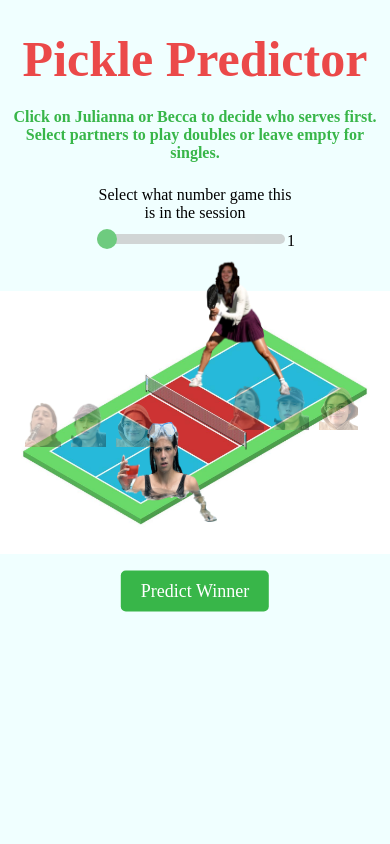
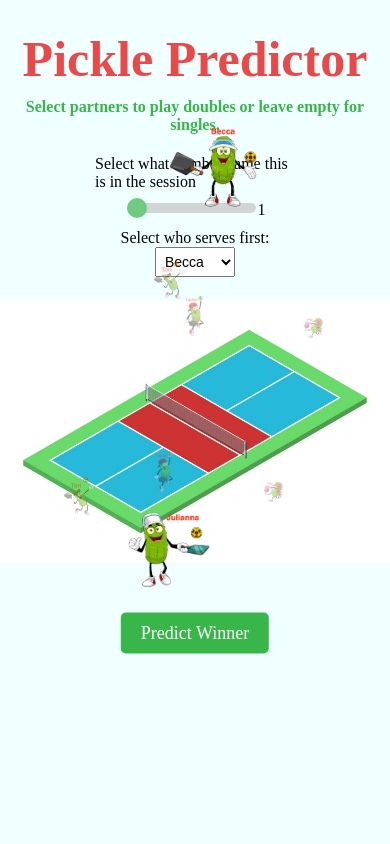
Before and after one commit to juliannaharwood/pickleball-app, a Flask app: page /pickleball-predictor in a window 390 px wide. Run offline with Flask 3, Linux system fonts and the light colour scheme; some libraries are stand-ins or nearby versions; some web fonts are replaced.

Commit message:
change to pickles, add dropdown menu for serve, clean up code

```diff
--- a/static/flask_style.css
+++ b/static/flask_style.css
@@ -75,43 +79,80 @@ p {
     position: relative; /* Set position to relative */
 }
 
+/* Players */
+
 #becca {
   height: 150px;
-  width: 150px;
+  /* width: 150px; */
   position: absolute; /* Position the image absolutely */
   top: 15%; /* Align to the top */
   right: 30%; /* Align to the right */
 }
 
-#becca-serve {
-  height: 30px;
-  width: 30px;
+#julianna {
+  height: 175px;
+  /* width: 100px; */
   position: absolute; /* Position the image absolutely */
-  top: 18%; /* Align to the top */
-  right: 38%; /* Align to the right */
+  top: 60%; /* Align to the top */
+  left: 28%; /* Align to the right */
 }
 
-#julianna {
-  height: 100px;
-  width: 100px;
-  position: absolute; /* Position the image absolutely */
-  top: 65%; /* Align to the top */
-  left: 30%; /* Align to the right */
+/* Partners */
+
+#taylor_julianna {
+  height: 120px;
+  top: 0; /* Top image */
+  left: 50%; /* Center horizontally */
+  transform: translateX(-50%); /* Center the image */
 }
 
-#julianna-serve {
-  height: 30px;
-  width: 30px;
-  position: absolute; /* Position the image absolutely */
-  top: 70%; /* Align to the top */
-  left: 35%; /* Align to the right */
+#tori_julianna {
+  height: 120px;
+  bottom: 0; /* Bottom image */
+  left: 0; /* Align to the left */
+}
+
+#alex_julianna {
+  height: 90px;
+  bottom: 20%; /* Bottom image */
+  right: -15%; /* Align to the right */
+}
+
+#taylor_becca {
+  height: 120px;
+  top: 50%; /* Top image */
+  left: 25%; /* Center horizontally */
+  transform: translateX(-50%); /* Center the image */
+}
+
+#tori_becca {
+  height: 120px;
+  bottom: 30%; /* Bottom image */
+  left: 5%; /* Align to the left */
+}
+
+#alex_becca {
+  height: 90px;
+  bottom: -20%; /* Bottom image */
+  right: 5%; /* Align to the right */
+}
+
+.triangle-layout {
+  position: relative; /* Set position to relative for absolute positioning of children */
+  width: 200px; /* Adjust width as needed */
+  height: 200px; /* Adjust height as needed */
+  margin: 0 auto; /* Center the triangle layout */
+}
+
+.triangle-layout img {
+  position: absolute; /* Position images absolutely */
 }
 
 #becca-partners {
   display: flex;
   position: absolute; /* Position the image absolutely */
-  top: 33%; /* Align to the top */
-  right: 18%; /* Align to the right */
+  top: 30%; /* Align to the top */
+  right: 13%; /* Align to the right */
   height: 75px;
   /* justify-content: space-between; */
 }
@@ -174,7 +217,16 @@ p {
   opacity: 1;
 }
 
+/* Server select styling */
+#server-select {
+  width: 80px; /* Adjust width as needed */
+  height: 30px; /* Adjust height as needed */
+  font-size: 14px; /* Adjust font size for better visibility */
+  padding: 5px; /* Add some padding for better aesthetics */
+}
+
 /* Predict Winner button styling */
+
 .predict-button {
   margin: 0;
   position: absolute;
@@ -246,16 +302,13 @@ p {
   cursor: pointer;
 }
 
-/* Add a CSS class for the button when it's clicked */
-.button-clicked {
-  transform: translateY(3px); /* Adjust the amount of indentation */
-}
+
 
 /* Adjustments for mobile responsiveness */
 @media only screen and (max-width: 768px) {
-  body {
-      align-items: flex-start; /* Align items to the start of the flex container */
-  }
+  /* body { */
+      /* align-items: flex-start; Align items to the start of the flex container */
+  /* } */
 
   #side-image-left,
   #side-image-right {
@@ -276,63 +329,90 @@ p {
       width: 100%; /* Adjust container width to full width */
       background-size: contain;
       background-repeat: no-repeat;
-      background-position: center;
+      background-position: center 300px; /* Move image down by 100px */
       background-color: azure;
+      display: flex;
+      flex-direction: column; /* Stack children vertically */
+      align-items: center; /* Center all children horizontally */
+      gap: 0px; /* Add space between each child */
   }
 
   .input-wrapper {
-    margin-top: 40px;
-    margin-left: 0px;
-    text-align: center;
-    align-items: center;
-    position: absolute;
-    left: 50%;
-    -ms-transform: translate(-50%, -50%);
-    transform: translate(-50%, -50%);
+    display: flex; /* Flexbox layout */
+    flex-direction: column; /* Stack children vertically */
+    align-items: center; /* Center contents horizontally */
+    justify-content: center; /* Center contents vertically if needed */
     width: 200px;
+    margin: 5px auto;
   }
 
   #start-instructions {
     text-align: center;
-    margin-top: 20px;
+    margin-top: 10px;
     margin-left: 0px;
     margin-right: 0px;
   }
 
+  /* Players */
+
   #becca {
-    top: 30%; /* Align to the top */
-    right: 20%; /* Align to the right */
+    height: 90px;
+    /* width: 150px; */
+    /* position: absolute; Position the image absolutely */
+    /* top: 15%; Align to the top */
+    /* right: 30%; Align to the right */
   }
 
   #julianna {
-    top: 50%; /* Align to the top */
-    left: 30%; /* Align to the right */
+    height: 90px;
+    /* width: 100px; */
+    /* position: absolute; Position the image absolutely */
+    /* top: 60%; Align to the top */
+    /* left: 28%; Align to the right */
   }
 
-  #becca-partners {
-    top: 45%; /* Align to the top */
-    right: 7%; /* Align to the right */
-    height: 55px;
+  /* Partners */
+
+  #taylor_julianna {
+    height: 40px;
+    /* top: 0; Top image */
+    /* left: 50%; Center horizontally */
+    /* transform: translateX(-50%); Center the image */
   }
 
-  #julianna-partners {
-    top: 47%; /* Align to the top */
-    left: 5%; /* Align to the right */
-    height: 55px;
+  #tori_julianna {
+    height: 40px;
+    /* bottom: 0; Bottom image */
+    /* left: 0; Align to the left */
   }
 
-  #becca-serve {
-    top: 35%; /* Align to the top */
-    right: 35%; /* Align to the right */
+  #alex_julianna {
+    height: 20px;
+    /* bottom: 20%; Bottom image */
+    /* right: -15%; Align to the right */
   }
 
-  #julianna-serve {
-    top: 55%; /* Align to the top */
-    left: 33%; /* Align to the right */
+  #taylor_becca {
+    height: 40px;
+    /* top: 50%; /* Top image */
+    /* left: 25%; Center horizontally */
+    /* transform: translateX(-50%); Center the image */ */
+  }
+
+  #tori_becca {
+    height: 40px;
+    /* bottom: 30%; Bottom image */
+    /* left: 5%; Align to the left */
+  }
+
+  #alex_becca {
+    height: 20px;
+    /* bottom: -20%; Bottom image */
+    /* right: 5%; Align to the right */
   }
 
   .predict-button {
-    top: 70%;
+    top: 75%;
     left: 50%;
   }
 
--- a/templates/main.html
+++ b/templates/main.html
@@ -5,8 +5,6 @@
 
         <meta charset="UTF-8">
         <meta name="viewport" content="width=device-width, initial-scale=1.0">
-
-
 
         <title>Pickle Predictor</title>
         <link rel="stylesheet" href="{{ url_for('static', filename='flask_style.css') }}">
@@ -26,7 +24,7 @@
         <div class="container">
             <h1>Pickle Predictor</h1>
             <!-- <p id="sub-heading">Make selections below and see who will win!</p> -->
-            <p id="start-instructions">Click on Julianna or Becca to decide who serves first.<br>Select partners to play doubles or leave empty for singles.</p>
+            <p id="start-instructions">Select partners to play doubles or leave empty for singles.</p>
 
             <div class="input-wrapper">
                 <label for="game-session-num">Select what number game this is in the session</label>
@@ -36,26 +34,34 @@
                 </div>
             </div>
 
+            <div class="input-wrapper">
+                <label for="server-select">Select who serves first:</label>
+                <select id="server-select">
+                    <option value="becca">Becca</option>
+                    <option value="julianna">Julianna</option>
+                </select>
+            </div>
+
             <div class="predict-button">
                 <button id="predict" onclick="predict()">Predict Winner</button>
             </div>
 
-            <img id="becca" src="static/images/becca4.png"/>
-            <img id="julianna" src="static/images/julianna.png"/>
+            <img id="becca" src="static/images/becca4.png" class="player"/>
+            <img id="julianna" src="static/images/julianna.png" class="player"/>
 
             <img id="becca-serve" src="static/images/pickleball-small.png" style="display: none;">
             <img id="julianna-serve" src="static/images/pickleball-small.png" style="display: none;">
 
-            <div id="becca-partners">
-                <img src="static/images/tori.png" id="tori" class="light-up"/>
-                <img src="static/images/alex.png" id="alex" class="light-up"/>
-                <img src="static/images/taylor2.png" id="taylor" class="light-up"/>
+            <div id="becca-partners" class="triangle-layout">
+                <img src="static/images/tori.png" id="tori_becca" class="player light-up"/>
+                <img src="static/images/alex.png" id="alex_becca" class="player light-up"/>
+                <img src="static/images/taylor2.png" id="taylor_becca" class="player light-up"/>
             </div>
 
-            <div id="julianna-partners">
-                <img src="static/images/tori.png" id="tori" class="light-up"/>
-                <img src="static/images/alex.png" id="alex" class="light-up"/>
-                <img src="static/images/taylor2.png" id="taylor" class="light-up"/>
+            <div id="julianna-partners" class="triangle-layout">
+                <img src="static/images/tori.png" id="tori_julianna" class="player light-up"/>
+                <img src="static/images/alex.png" id="alex_julianna" class="player light-up"/>
+                <img src="static/images/taylor2.png" id="taylor_julianna" class="player light-up"/>
             </div>
 
             <div id="winnerPopUp" class="modal">
@@ -69,28 +75,14 @@
 
 
         <script>
+            // Partner selection
 
-            // add serve pickleball on click
-            document.getElementById("becca").addEventListener("click", function() {
-                var beccaPopup = document.getElementById("becca-serve");
-                var juliannaPopup = document.getElementById("julianna-serve");
-                beccaPopup.style.display = (beccaPopup.style.display === "none") ? "block" : "none";
-                juliannaPopup.style.display = "none";
-            });
-
-            document.getElementById("julianna").addEventListener("click", function() {
-                var juliannaPopup = document.getElementById("julianna-serve");
-                var beccaPopup = document.getElementById("becca-serve");
-                juliannaPopup.style.display = (juliannaPopup.style.display === "none") ? "block" : "none";
-                beccaPopup.style.display = "none";
-            });
-
-
-            // Image opacity change for becca partners
-            var becca_images = document.querySelectorAll("#becca-partners .light-up");
+            // Image opacity change
+            var becca_partner_images = document.querySelectorAll("#becca-partners .light-up");
+            var julianna_partner_images = document.querySelectorAll("#julianna-partners .light-up");
 
             // Add click event listener to each image
-            becca_images.forEach(function(image) {
+            julianna_partner_images.forEach(function(image) {
                 image.addEventListener("click", function() {
                     // Toggle opacity between .5 and 1 for the clicked image
                     var currentOpacity = parseFloat(image.style.opacity);
@@ -100,7 +92,7 @@
                     var clickedImageId = image.id;
 
                     // Set opacity to 0.5 for all images except the clicked one
-                    becca_images.forEach(function(img) {
+                    julianna_partner_images.forEach(function(img) {
                         if (img.id !== clickedImageId) {
                             img.style.opacity = 0.4;
                         }
@@ -108,13 +100,8 @@
                 });
             });
 
-            // Image opacity change for julianna partners
-            var julianna_images = document.querySelectorAll("#julianna-partners .light-up");
-
-            // Add click event listener to each image
-            julianna_images.forEach(function(image) {
+            becca_partner_images.forEach(function(image) {
                 image.addEventListener("click", function() {
-
                     // Toggle opacity between .5 and 1 for the clicked image
                     var currentOpacity = parseFloat(image.style.opacity);
                     image.style.opacity = (currentOpacity === 1) ? 0.4 : 1;
@@ -123,16 +110,16 @@
                     var clickedImageId = image.id;
 
                     // Set opacity to 0.5 for all images except the clicked one
-                    julianna_images.forEach(function(img) {
+                    becca_partner_images.forEach(function(img) {
                         if (img.id !== clickedImageId) {
                             img.style.opacity = 0.4;
                         }
                     });
-
                 });
             });
 
-            // slider output
+            // Game Num Slider
+
             var slider = document.getElementById("game-session-num");
             var output = document.getElementById("game-session-num-input");
             output.innerHTML = slider.value; // Display the default slider value
@@ -142,7 +129,8 @@
             output.innerHTML = this.value;
             };
 
-            // Get the button element
+            // Predict Button
+
             var predictButton = document.getElementById("predict");
 
             // Add a click event listener to the button
@@ -151,40 +139,33 @@
                 // Add the CSS class to the button when it's clicked
                 predictButton.classList.add("button-clicked");
 
-                // Remove the CSS class after a short delay to restore the original appearance
+                // Remove the CSS class after a short delay
                 setTimeout(function() {
                     predictButton.classList.remove("button-clicked");
                 }, 100); // Adjust the delay (in milliseconds) as needed
 
             });
 
-
+            // Main prediction function
             function predict() {
-                // Get the ID of becca partner
+                // Get the ID of becca's partner (lit up image)
                 var beccaPartnerID = "";
                 var beccaPartner = document.querySelector("#becca-partners .light-up[style='opacity: 1;']");
                 if (beccaPartner) {
                     beccaPartnerID = beccaPartner.id;
                 }
 
-                // Get the ID of the lit up image
+                // Get the ID of julianna's partner (lit up image)
                 var juliannaPartnerID = "";
                 var juliannaPartner = document.querySelector("#julianna-partners .light-up[style='opacity: 1;']");
                 if (juliannaPartner) {
                     juliannaPartnerID = juliannaPartner.id;
                 }
 
-                // Get the ID of the displayed popup
-                var serve = "";
-                var beccaServe = document.getElementById("becca-serve");
-                var juliannaServe = document.getElementById("julianna-serve");
-                if (beccaServe.style.display === "block") {
-                    serve = "becca";
-                } else if (juliannaServe.style.display === "block") {
-                    serve = "julianna";
-                }
+                // Get first server
+                var serve = document.getElementById("server-select").value;
 
-                // Get the value of the slider
+                // Get game num
                 var gameNum = document.getElementById("game-session-num").value;
 
                 // Send the information to the Flask app
@@ -213,6 +194,7 @@
                 });
             }
 
+            // Modal to show results
             function showWinner(text) {
                 document.getElementById('winnerText').innerText = text; // Set the text
                 document.getElementById('winnerPopUp').style.display = 'block'; // Show the modal
```
Also changed, not shown: other parts of static/flask_style.css (+26 -16 lines), backend/run_prediction.py (+4 -6 lines), static/images/alex.png, static/images/alex_old.png (added), static/images/becca4.png, static/images/becca4_old.png (added), static/images/julianna.png, static/images/julianna_old.png (added), static/images/taylor2.png, static/images/taylor2_old.png (added), static/images/tori.png, static/images/tori_old.png (added), 1 other file.
